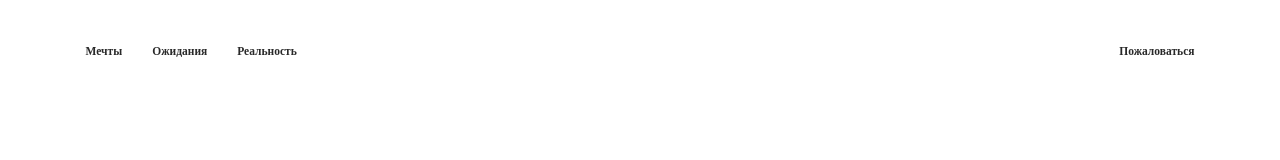
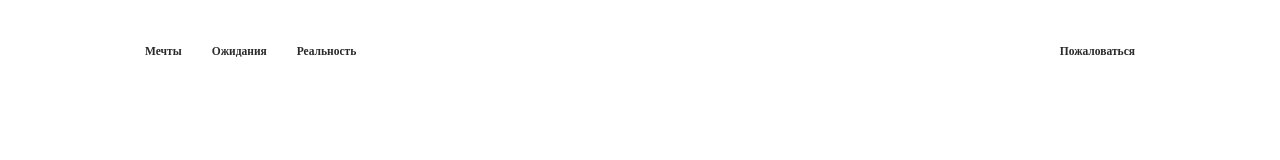
Before and after one commit to MgKraynova/kuda-ya-poedu, a plain HTML site: page index.html in a window 1280 px wide. Drawn offline with Linux system fonts and the light colour scheme; a web font is replaced by a local one.

Commit message:
feature/header: change header width

```diff
--- a/blocks/header/header.css
+++ b/blocks/header/header.css
@@ -1,7 +1,7 @@
 .header {
   display: flex;
   justify-content: space-between;
-  max-width: 1109px;
+  max-width: 990px;
   margin-right: auto;
   margin-left: auto;
   padding-top: 45px;
```
